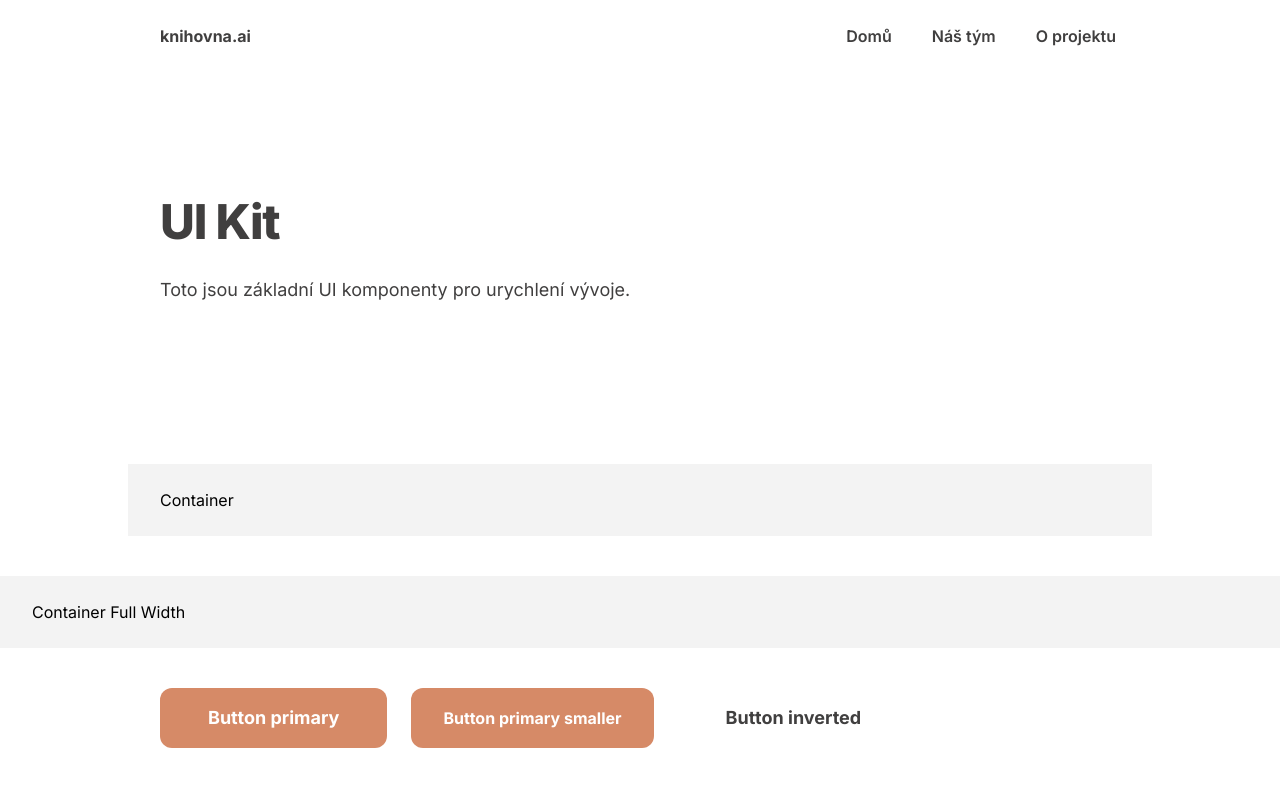
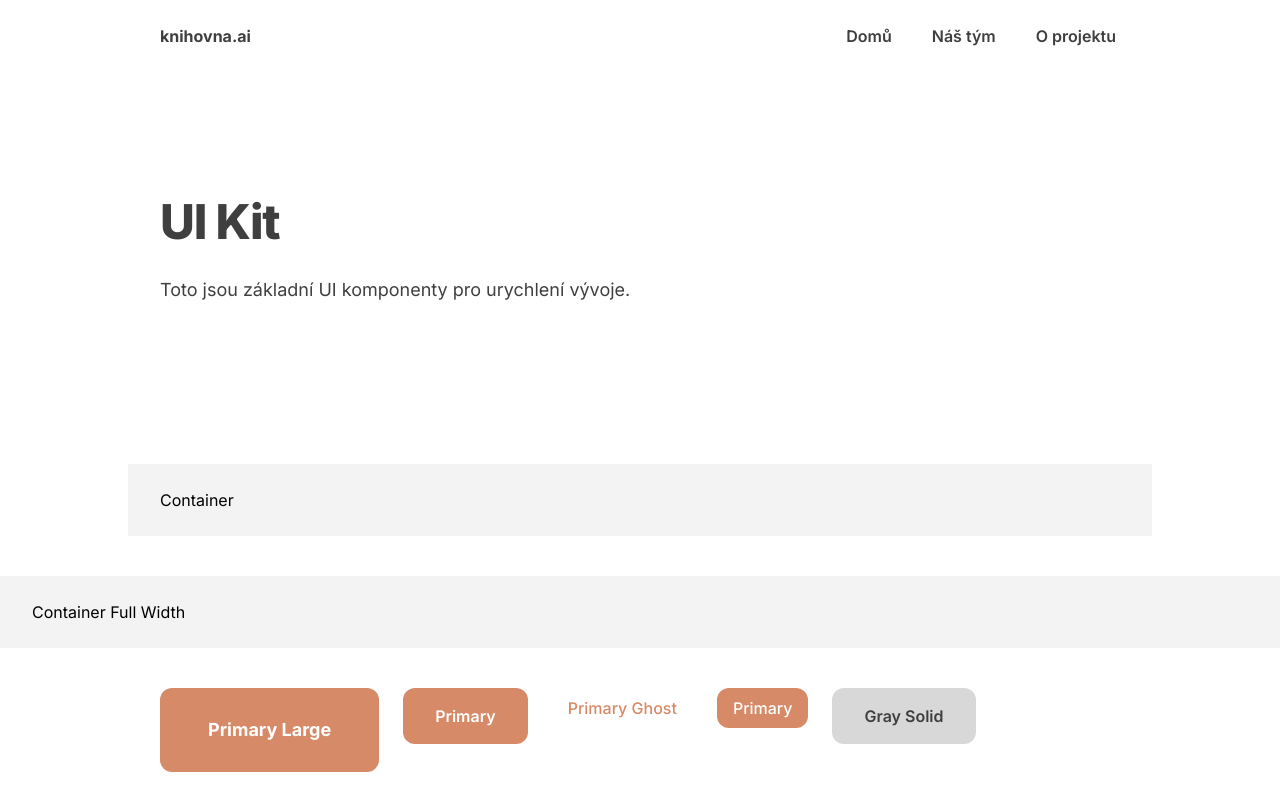
Before and after one commit to kisk-muni/knihovna.ai, a Next.js app: page /design in a window 1280 px wide. Shown: the top 800 px of the page. Built offline with nearby package versions, Linux system fonts and the light colour scheme.

Commit message:
button variants

```diff
--- a/app/design/page.tsx
+++ b/app/design/page.tsx
@@ -1,8 +1,8 @@
-import Button from "@/components/button";
 import Card from "@/components/card";
 import Container from "@/components/container";
 import Headline from "@/components/headline";
 import FormatedDate from "@/components/formated-date";
+import { Button } from "@/components/button";
 
 /* eslint-disable @next/next/no-img-element */
 export default function DesignPage() {
@@ -24,10 +24,24 @@ export default function DesignPage() {
           Container Full Width
         </Container>
       </div>
-      <Container className="flex mb-10 gap-6 flex-wrap">
-        <Button>Button primary</Button>
-        <Button smaller>Button primary smaller</Button>
-        <Button invert>Button inverted</Button>
+      <Container className="flex mb-10 gap-6 flex-wrap items-start">
+        <Button theme="primary" variant="solid" size="large">
+          Primary Large
+        </Button>
+        <Button theme="primary" variant="solid">
+          Primary
+        </Button>
+        <Button variant="ghost" theme="primary" size="small">
+          Primary Ghost
+        </Button>
+        <Button theme="primary" size="small">
+          Primary
+        </Button>
+        <Button theme="gray">Gray Solid</Button>
+        <Button theme="gray" variant="ghost">
+          Gray Ghost
+        </Button>
+        <Button theme="white">White</Button>
       </Container>
       <Container className="flex gap-3 mb-10 py-10">
         <Card className="bg-sheet" size="md">
--- a/app/page.tsx
+++ b/app/page.tsx
@@ -8,7 +8,7 @@ import {
   SquaresPlusIcon,
   WrenchScrewdriverIcon,
 } from "@heroicons/react/24/solid";
-import Button from "@/components/button";
+import { Button } from "@/components/button";
 import Link from "next/link";
 import { Metadata } from "next";
 import TypeformButton from "../components/typeform-button";
@@ -58,14 +58,16 @@ export default async function Home() {
               </div>
               <div className="mt-10 flex items-center justify-start gap-x-12">
                 <Link href="#zapojeni">
-                  <Button className="py-7">Jak se zapojit?</Button>
+                  <Button theme="primary" size="large">
+                    Jak se zapojit?
+                  </Button>
                 </Link>
               </div>
             </div>
           </div>
         </Container>
       </section>
-      {false && recentPosts.length > 0 && (
+      {recentPosts.length > 0 && (
         <section className="pt-12 lg:pt-20">
           <Container>
             <h2 className="block uppercase text-base font-semibold text-text/60 mb-4">
@@ -80,8 +82,8 @@ export default async function Home() {
                 className="block flex items-stretch text-text/80 hover:text-text"
               >
                 <Button
-                  secondary
-                  invert
+                  theme="gray"
+                  variant="ghost"
                   className="flex justify-center md:justify-between items-center gap-x-4 w-full px-0 md:px-6"
                 >
                   <div className="text-left">
@@ -215,7 +217,9 @@ export default async function Home() {
                 </div>
                 <div className="flex justify-start">
                   <TypeformButton id="ZkIhUqLK">
-                    <Button smaller>Odebírat novinky</Button>
+                    <Button theme="primary" size="base">
+                      Odebírat novinky
+                    </Button>
                   </TypeformButton>
                 </div>
               </Card>
@@ -232,7 +236,7 @@ export default async function Home() {
                 </div>
                 <div className="flex justify-center">
                   <TypeformButton id="UzBhUVqf">
-                    <Button invert smaller>
+                    <Button size="base" theme="white">
                       Vyplnit kontakt
                     </Button>
                   </TypeformButton>
--- a/app/tym/page.tsx
+++ b/app/tym/page.tsx
@@ -1,5 +1,5 @@
 import Card from "@/components/card";
-import Button from "@/components/button";
+import { Button } from "@/components/button";
 import Headline from "@/components/headline";
 import siteConfig from "@/site-config";
 import { createMetadata } from "@/lib/metadata";
@@ -90,7 +90,7 @@ export default function AboutPage() {
           </div>
           <div className="flex justify-center">
             <TypeformButton id="UzBhUVqf">
-              <Button invert smaller>
+              <Button theme="white" size="base">
                 Zanechat kontakt
               </Button>
             </TypeformButton>
--- a/components/button.tsx
+++ b/components/button.tsx
@@ -1,34 +1,85 @@
-import classNames from "classnames";
+import { cva, VariantProps } from "class-variance-authority";
 
-export default function Button({
-  children,
+const button = cva(
+  [
+    "button",
+    "focus:ring-4",
+    "focus:outline-none",
+    "focus:ring-primary-300",
+    "font-bold",
+    "rounded-xl",
+    "text-center",
+    "transition",
+    "duration-150",
+    "ease-out",
+  ],
+  {
+    variants: {
+      theme: {
+        primary: [],
+        gray: [],
+        white: [
+          "text-text",
+          "bg-white",
+          "hover:text-text/95",
+          "hover:bg-sheet",
+        ],
+      },
+      variant: {
+        solid: "",
+        ghost: ["bg-transparent", "hover:bg-transparent"],
+      },
+      size: {
+        small: ["text-base", "font-medium", "px-4", "py-2"],
+        base: ["text-base", "font-semibold", "px-8", "py-4"],
+        large: ["text-lg", "font-bold", "px-12", "py-4", "py-7"],
+      },
+    },
+    compoundVariants: [
+      {
+        theme: "primary",
+        variant: "solid",
+        className: "text-white bg-primary hover:bg-primarydarker",
+      },
+      {
+        theme: "primary",
+        variant: "ghost",
+        className: "text-primary hover:text-primarydarker",
+      },
+      {
+        theme: "gray",
+        variant: "solid",
+        className: [
+          "text-text",
+          "hover:text-black",
+          "bg-text/20",
+          "hover:bg-text/50",
+        ],
+      },
+      {
+        theme: "gray",
+        variant: "ghost",
+        className: ["text-text", "hover:text-text/80"],
+      },
+    ],
+    defaultVariants: {
+      theme: "primary",
+      variant: "solid",
+      size: "base",
+    },
+  }
+);
+
+export interface ButtonProps
+  extends React.ButtonHTMLAttributes<HTMLButtonElement>,
+    VariantProps<typeof button> {}
+
+export const Button: React.FC<ButtonProps> = ({
   className,
-  invert = false,
-  secondary = false,
-  smaller = false,
-}: {
-  children: React.ReactNode;
-  className?: string | null;
-  invert?: boolean;
-  secondary?: boolean;
-  smaller?: boolean;
-}) {
-  return (
-    <button
-      type="button"
-      className={classNames(
-        "focus:ring-4 focus:outline-none focus:ring-primary-300 font-bold rounded-xl text-center mr-3 md:mr-0 transition duration-150 ease-out",
-        {
-          "text-white bg-primary hover:bg-primarydarker": !invert && !secondary,
-          "text-text hover:text-text": !invert && secondary,
-          "text-text bg-white hover:bg-sheet": invert && !secondary,
-          "text-base px-8 py-4": smaller,
-          "text-lg px-12 py-4": !smaller,
-        },
-        className
-      )}
-    >
-      {children}
-    </button>
-  );
-}
+  theme,
+  variant,
+  size,
+  ...props
+}) => (
+  <button className={button({ theme, size, variant, className })} {...props} />
+);
--- a/package.json
+++ b/package.json
@@ -20,6 +20,7 @@
     "@types/react-dom": "18.2.4",
     "@vercel/analytics": "^1.0.1",
     "autoprefixer": "10.4.14",
+    "class-variance-authority": "^0.7.0",
     "classnames": "^2.3.2",
     "date-fns": "^2.30.0",
     "eslint": "8.42.0",
```
Also changed, not shown: 1 other file (tests, documents, lock files or other folders).
